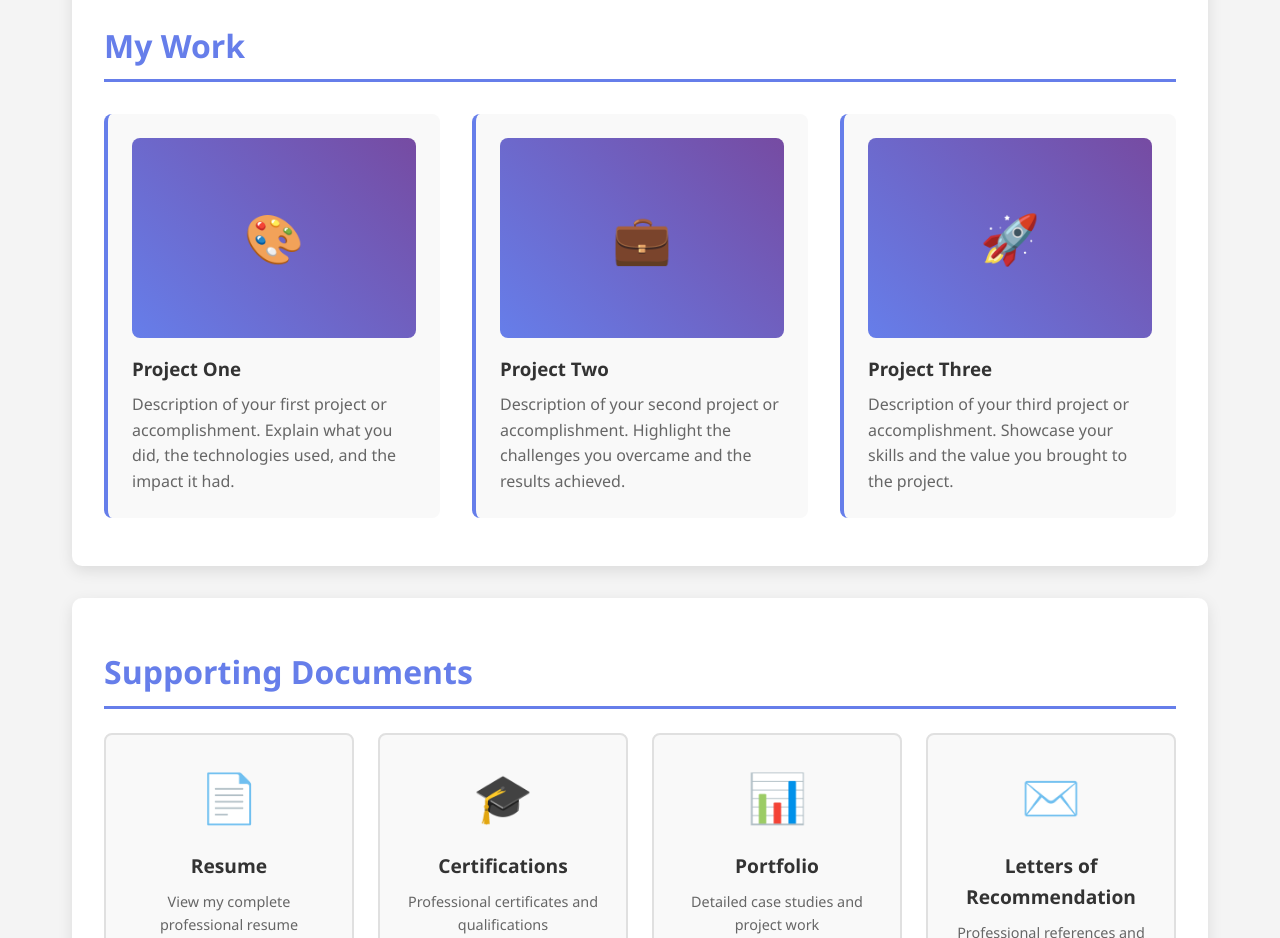
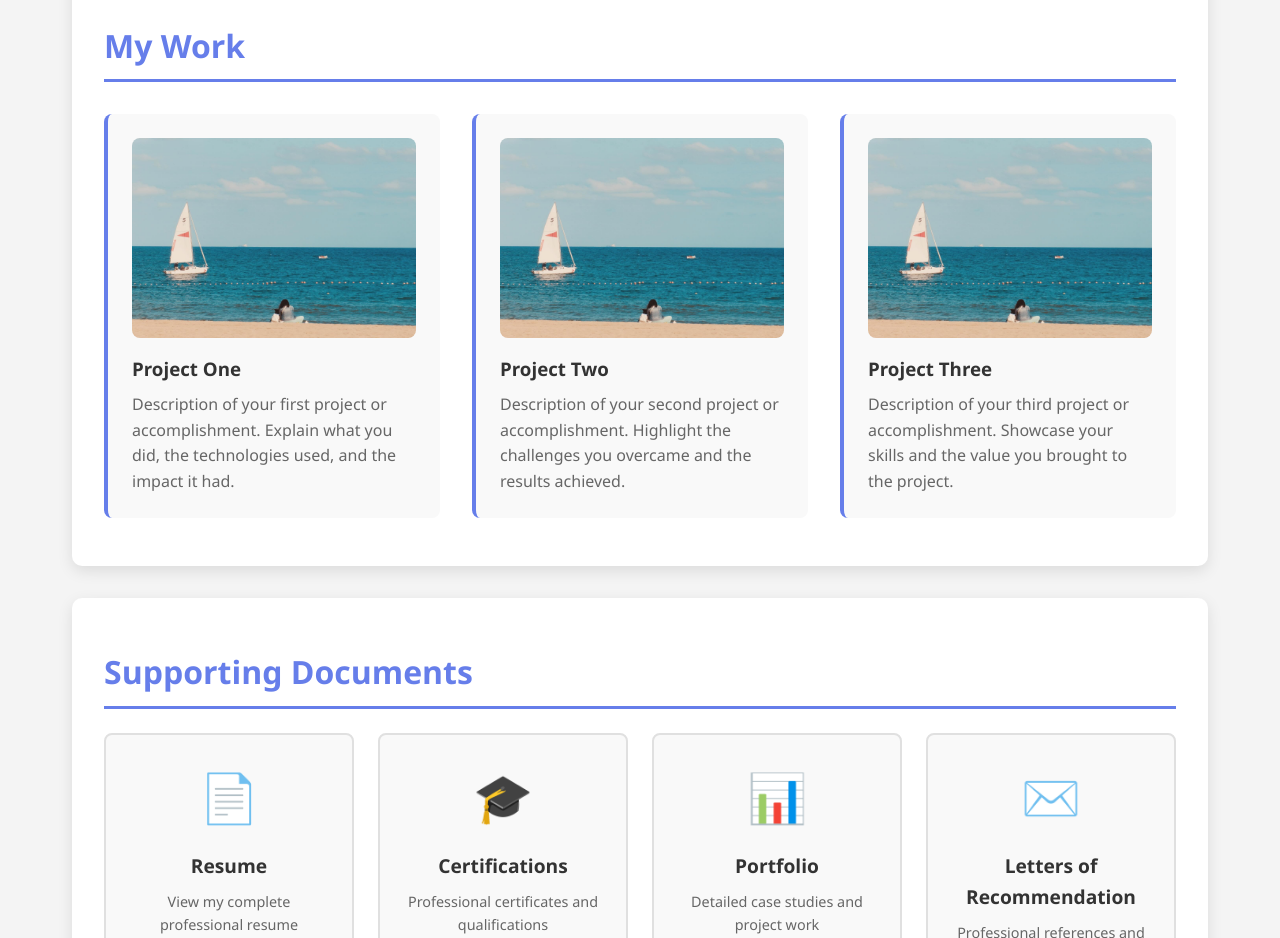
Before and after one commit to virtualbean/Website, a plain HTML site: page index.html in a window 1280 px wide. Shown: the part 860-1798 px from the top of the page. Drawn offline with Linux system fonts and the light colour scheme.

Commit message:
feat: add images

```diff
--- a/index.html
+++ b/index.html
@@ -39,17 +39,17 @@
             <h2>My Work</h2>
             <div class="work-grid">
                 <div class="work-item">
-                    <div class="work-img">🎨</div>
+                    <img src="/public/images/beach.jpeg" alt="Beach" class="work-img">
                     <h3>Project One</h3>
                     <p>Description of your first project or accomplishment. Explain what you did, the technologies used, and the impact it had.</p>
                 </div>
                 <div class="work-item">
-                    <div class="work-img">💼</div>
+                    <img src="/public/images/beach.jpeg" alt="Beach" class="work-img">
                     <h3>Project Two</h3>
                     <p>Description of your second project or accomplishment. Highlight the challenges you overcame and the results achieved.</p>
                 </div>
                 <div class="work-item">
-                    <div class="work-img">🚀</div>
+                    <img src="/public/images/beach.jpeg" alt="Beach" class="work-img">
                     <h3>Project Three</h3>
                     <p>Description of your third project or accomplishment. Showcase your skills and the value you brought to the project.</p>
                 </div>
--- a/styles.css
+++ b/styles.css
@@ -150,14 +150,12 @@ h2 {
 .work-img {
     width: 100%;
     height: 200px;
-    background: linear-gradient(45deg, #667eea 0%, #764ba2 100%);
     border-radius: 8px;
     margin-bottom: 1rem;
     display: flex;
     align-items: center;
     justify-content: center;
-    color: white;
-    font-size: 3rem;
+
 }
 
 .social-links {
```
